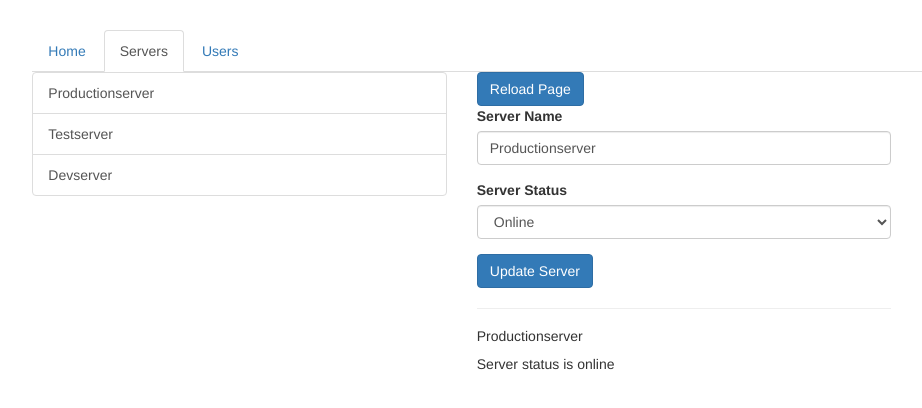
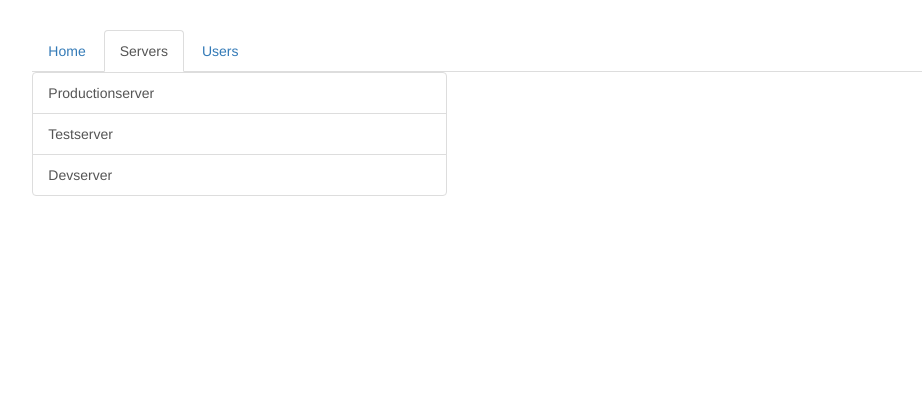
Before and after one commit to nfsolutions/routing-start, an Angular app: page /servers in a window 1280 px wide. Shown: the top 408 px of the page, without its empty margins (316-1238 px from the left). Built offline with nearby package versions, Linux system fonts and the light colour scheme.

Commit message:
lecture 129

```diff
--- a/src/app/servers/servers.component.html
+++ b/src/app/servers/servers.component.html
@@ -12,9 +12,10 @@
     </div>
   </div>
   <div class="col-xs-12 col-sm-4">
-    <button class="btn btn-primary" (click)="onReload()">Reload Page</button>
-    <app-edit-server></app-edit-server>
-    <hr>
-    <app-server></app-server>
+    <router-outlet></router-outlet>
+    <!--<button class="btn btn-primary" (click)="onReload()">Reload Page</button>-->
+    <!--<app-edit-server></app-edit-server>-->
+    <!--<hr>-->
+    <!--<app-server></app-server>-->
   </div>
 </div>
--- a/src/app/users/users.component.html
+++ b/src/app/users/users.component.html
@@ -2,7 +2,7 @@
   <div class="col-xs-12 col-sm-4">
     <div class="list-group">
       <a
-        href="#"
+        [routerLink]="['/users/', user.id, user.name]"
         class="list-group-item"
         *ngFor="let user of users">
         {{ user.name }}
@@ -10,6 +10,7 @@
     </div>
   </div>
   <div class="col-xs-12 col-sm-4">
-    <app-user></app-user>
+    <router-outlet></router-outlet>
+    <!--<app-user></app-user>-->
   </div>
 </div>
```
Also changed, not shown: src/app/app.module.ts (+11 -4 lines).
